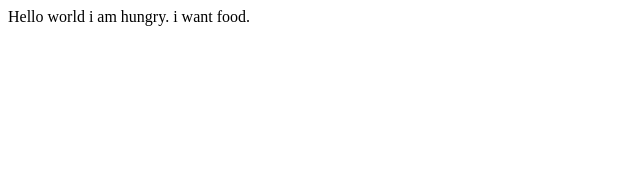
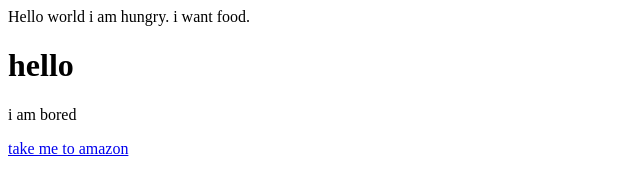
Before and after one commit to EddieH2008/ExperiencedrapidCharactercode, a plain HTML site: page index.html in a window 1280 px wide. Shown: the whole page, without its empty margins (0-640 px from the left). Drawn offline with Linux system fonts and the light colour scheme.

Commit message:
header change

```diff
--- a/index.html
+++ b/index.html
@@ -10,7 +10,9 @@
 
 <body>
   Hello world i am hungry. i want food.
+  <h1>hello</h1>
+  <p>i am bored</p>
+  <a href="https://www.amazon.com/">take me to amazon</a>
   <script src="script.js"></script>
 </body>
-
 </html>
```
